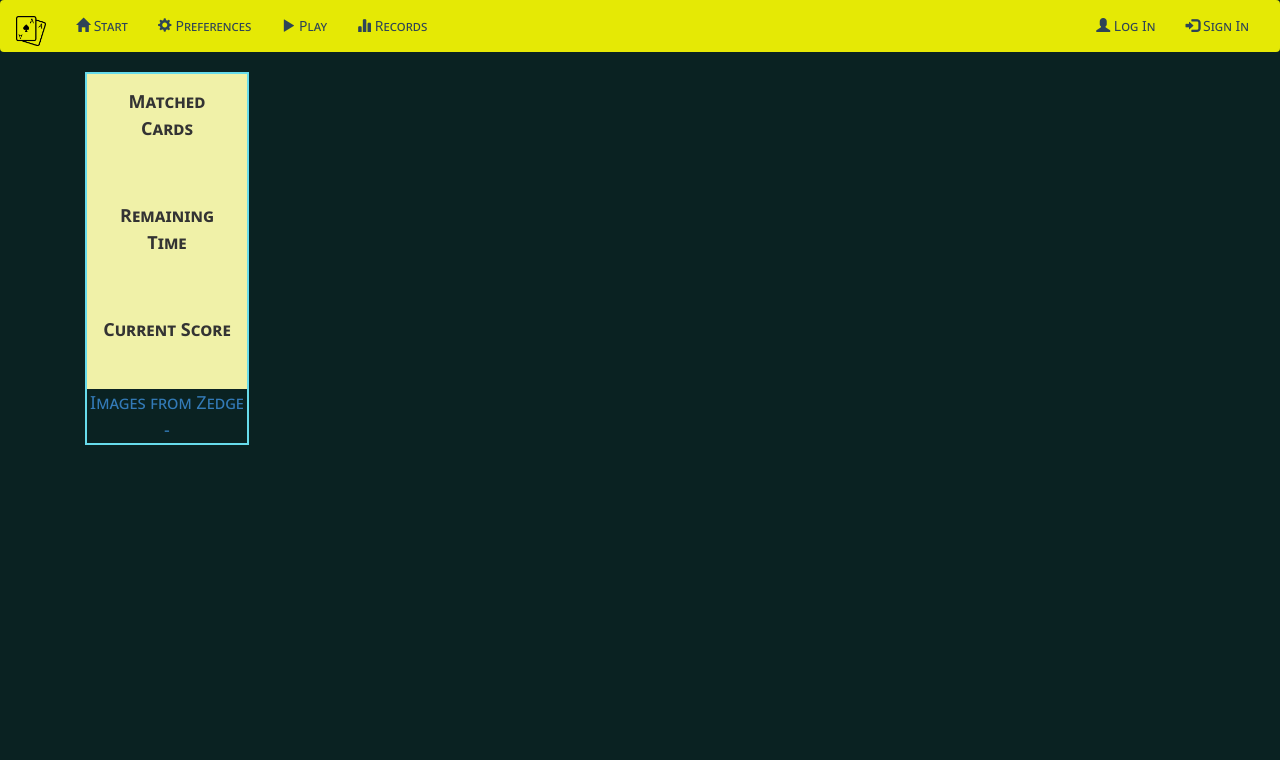
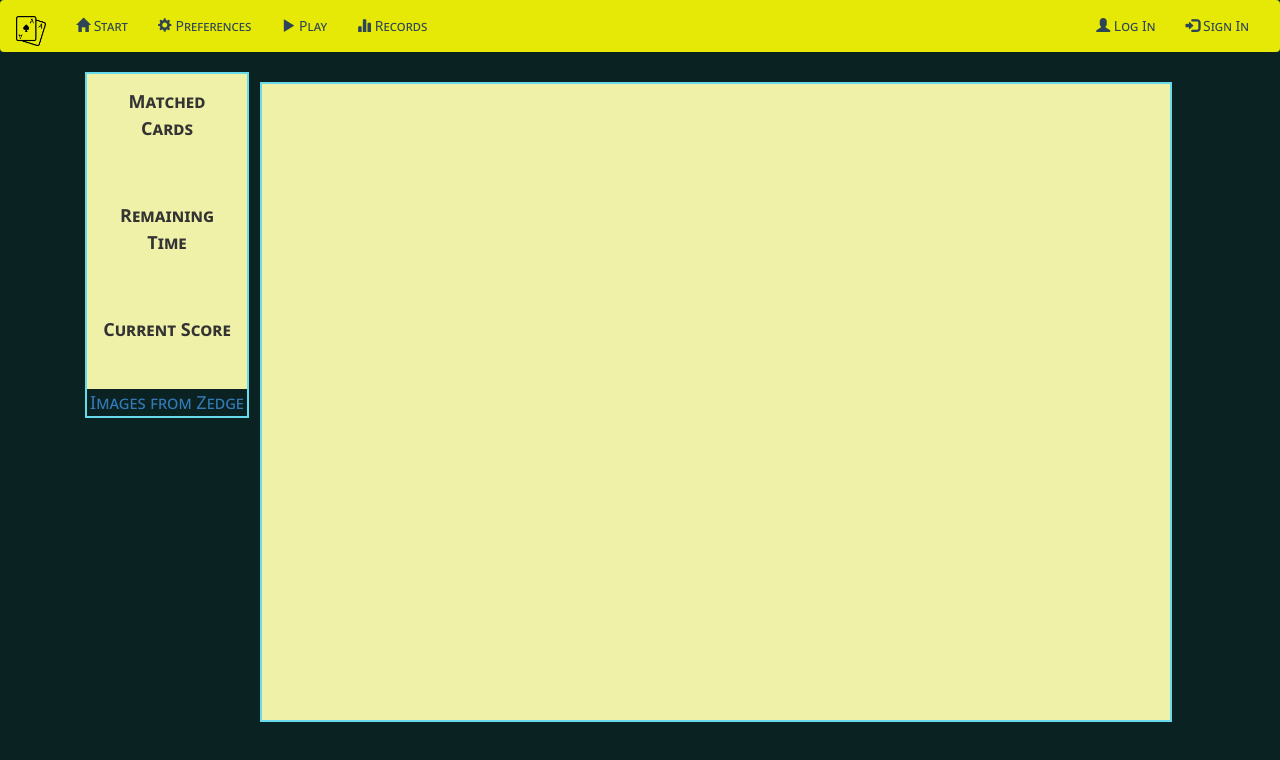
Before and after one commit to acalvom/memory-game-angular-andrea-calvo, an Angular app: page /play in a window 1280 px wide. Shown: the top 760 px of the page. Built offline with nearby package versions, Linux system fonts and the light colour scheme.

Commit message:
add board view in Play menu

```diff
--- a/src/app/play/play.component.css
+++ b/src/app/play/play.component.css
@@ -1,3 +1,29 @@
+div#board {
+  background-color: rgb(240, 241, 168);
+  border: 2px solid rgb(103, 219, 235);
+  width: 80%;
+  height: 80vh;
+  padding: 24px;
+  margin: 0 auto;
+  margin-top: 10px;
+}
+
+div#board > div {
+  background-image: url("../../assets/naipes/fondo_espacio.jpg");
+  background-size: cover;
+  background-repeat: no-repeat;
+  background-position: center center;
+  width: 79px;
+  height: 140px;
+  border: 2px solid rgb(103, 219, 235);
+  float: left;
+  padding: 10px;
+  margin: 5px;
+  font-size: 30px;
+  cursor: pointer;
+  text-align: center;
+}
+
 #matchedCards,
 #remainingTime,
 #current_score {
--- a/src/app/play/play.component.html
+++ b/src/app/play/play.component.html
@@ -1,27 +1,31 @@
+<div id='game'>
   <div id="game-info" class="col-md-2">
     <div class="col-md-12 mainColumn">
 
       <div id='cards' class="row">
-      <div class="col-md-12 column"><strong>Matched Cards</strong> <br />
+        <div class="col-md-12 column"><strong>Matched Cards</strong> <br/>
           <input type='text' id='matchedCards' name='matchedCards' size="6" readonly>
         </div>
       </div>
 
       <div id='time' class="row">
-      <div class="col-md-12 column"><strong>Remaining Time</strong> <br />
+        <div class="col-md-12 column"><strong>Remaining Time</strong> <br/>
           <input type='text' id='remainingTime' name='remainingTime' size="6" readonly>
         </div>
       </div>
 
       <div id='score' class="row">
-      <div class="col-md-12 column"><strong>Current Score</strong> <br />
+        <div class="col-md-12 column"><strong>Current Score</strong> <br>
           <input type='text' id='current_score' name='current_score' size="6" readonly>
         </div>
       </div>
 
       <div id="external-author" class="row">
-      <a href="https://www.zedge.net/ringtones-and-wallpapers/">Images from Zedge -</a>
+        <a href="https://www.zedge.net/ringtones-and-wallpapers/">Images from Zedge </a>
+      </div>
     </div>
   </div>
 
+  <div id='board' class="col-md-7 col-md-offset-2"></div>
+
 </div>
```
Lines whose indentation alone changed are shown as unchanged.
